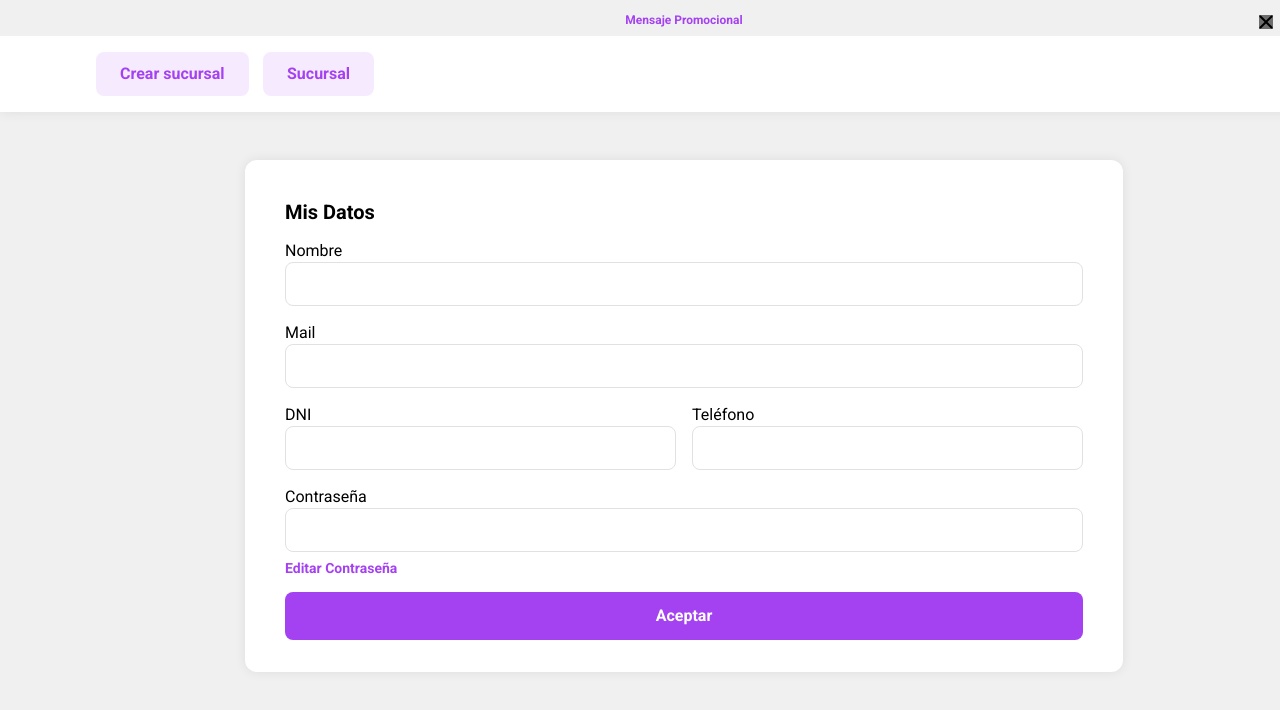
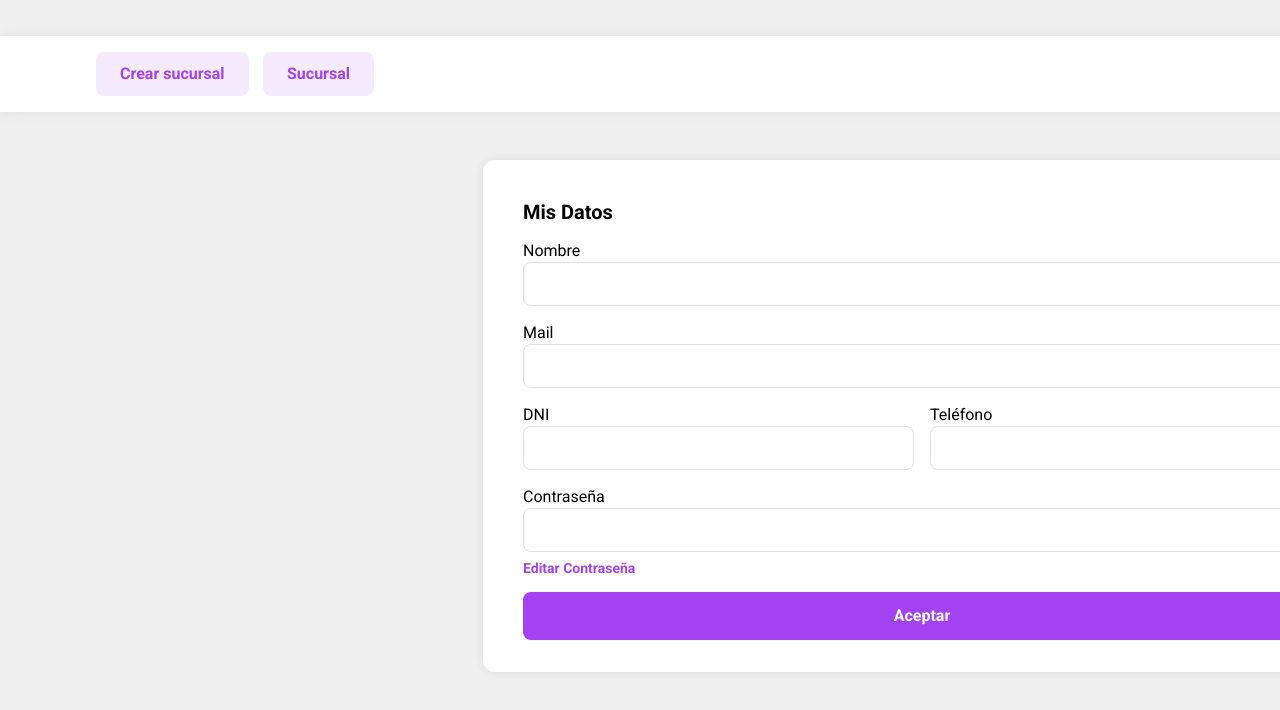
Before and after one commit to lucashaendel/webAPP-Reserva-de-turno, a Next.js app: page /user/profile in a window 1280 px wide. Shown: the top 710 px of the page. Built offline with nearby package versions, Linux system fonts and the light colour scheme.

Commit message:
se arreglo vista user profile para 1920

```diff
--- a/pages/user/profile.jsx
+++ b/pages/user/profile.jsx
@@ -6,28 +6,6 @@ const profile = () => {
   return (
     <>
       <Navbar />
-      <div className="topBanner">
-        <div className="txt">
-          <p>Mensaje Promocional</p>
-        </div>
-
-        <div className="userInterface">
-          <Link href="#">
-            <svg
-              width="14"
-              height="14"
-              viewBox="0 0 14 14"
-              fill="none"
-              xmlns="http://www.w3.org/2000/svg"
-            >
-              <path
-                d="M0.731669 13.2929C1.12219 13.6834 1.75536 13.6834 2.14588 13.2929L7 8.43878L11.8541 13.2929C12.2446 13.6834 12.8778 13.6834 13.2683 13.2929L13.2929 13.2683C13.6834 12.8778 13.6834 12.2446 13.2929 11.8541L8.43878 7L13.2929 2.14588C13.6834 1.75536 13.6834 1.12219 13.2929 0.731669L13.2683 0.707107C12.8778 0.316582 12.2446 0.316583 11.8541 0.707107L7 5.56122L2.14588 0.707107C1.75536 0.316582 1.12219 0.316582 0.731669 0.707107L0.707107 0.731669C0.316582 1.12219 0.316583 1.75536 0.707107 2.14588L5.56122 7L0.707107 11.8541C0.316582 12.2446 0.316582 12.8778 0.707107 13.2683L0.731669 13.2929Z"
-                fill="black"
-              />
-            </svg>
-          </Link>
-        </div>
-      </div>
 
       {/*Formulario*/}
       <div className="form">
--- a/styles/components/_userProfile.scss
+++ b/styles/components/_userProfile.scss
@@ -1,84 +1,3 @@
-.topBanner {
-  position: absolute;
-  width: 1368px;
-  height: 36px;
-  left: 0px;
-  top: 0px;
-  background: $grey2;
-}
-.txt {
-  position: absolute;
-  height: 16px;
-  left: 96px;
-  right: 96px;
-  top: calc(50% - 16px / 2 + 2px);
-  display: contents;
-
-  p {
-    /* Body/SemiBold · 12 · 16 */
-
-    font-family: "Roboto";
-    font-style: normal;
-    font-weight: 600;
-    font-size: 12px;
-    line-height: 16px;
-    /* identical to box height, or 133% */
-
-    //display: flex;
-    align-items: center;
-    text-align: center;
-    font-feature-settings: "ss01" on, "case" on;
-
-    /* Principal */
-
-    color: #a442f1;
-  }
-}
-.userInterface {
-  /* User Interface */
-  position: absolute;
-  width: 16px;
-  height: 16px;
-  right: 96px;
-  top: 12px;
-  svg {
-    /* Vector */
-    position: absolute;
-    left: 20.84%;
-    right: 20.83%;
-    top: 20.83%;
-    bottom: 20.83%;
-
-    /* Grey 7 */
-
-    background: $grey7;
-  }
-}
-.navbar {
-  /* Header */
-
-  /* Auto layout */
-
-  display: flex;
-  flex-direction: row;
-  align-items: center;
-  padding: 16px 96px;
-  gap: 14px;
-
-  position: absolute;
-  width: 1368px;
-  height: 76px;
-  left: calc(50% - 1368px / 2);
-  top: 36px;
-
-  /* White */
-
-  background: #ffffff;
-  /* Shadow */
-
-  box-shadow: 0px 0px 12px rgba(0, 0, 0, 0.08);
-}
-
 .form {
   /* Formulario */
   /* Auto layout */
@@ -91,10 +10,10 @@
   position: absolute;
   width: 878px;
   height: 512px;
-  left: 245px;
+  left: 483px; //estaba en 245px
   top: 160px;
   /* White */
-  background: #ffffff;
+  background: $white;
   /* Shadow */
   box-shadow: 0px 0px 12px rgba(0, 0, 0, 0.08);
   border-radius: 12px;
@@ -105,15 +24,9 @@
   width: 798px;
   height: 24px;
   /* SemiBold · 20 · 24 */
-  font-family: "Roboto";
-  font-style: normal;
-  font-weight: 600;
-  font-size: 20px;
-  line-height: 24px;
+  @include semiBold2024;
   /* identical to box height, or 120% */
   font-feature-settings: "zero" on;
-  /* Black */
-  color: #000000;
 
   /* Inside auto layout */
 
@@ -128,11 +41,7 @@
 
   /* Auto layout */
 
-  display: flex;
-  flex-direction: column;
-  align-items: flex-start;
-  padding: 0px;
-  gap: 2px;
+  @include autoLayoutCol(2px);
 
   width: 798px;
   height: 66px;
@@ -148,11 +57,7 @@
 
     /* Auto layout */
 
-    display: flex;
-    flex-direction: row;
-    align-items: center;
-    padding: 0px;
-    gap: 4px;
+    @include autoLayoutCenterRow(4px);
 
     width: 798px;
     height: 20px;
@@ -182,10 +87,10 @@
 
     /* White */
 
-    background: #ffffff;
+    background: $white;
     /* Grey 3 */
 
-    border: 1px solid #e1e1e1;
+    border: 1px solid $grey3;
     border-radius: 8px;
 
     /* Inside auto layout */
@@ -201,11 +106,7 @@
 
   /* Auto layout */
 
-  display: flex;
-  flex-direction: row;
-  align-items: flex-start;
-  padding: 0px;
-  gap: 16px;
+  @include autoLayoutRow(16px);
 
   width: 798px;
   height: 66px;
@@ -222,11 +123,7 @@
 
   /* Auto layout */
 
-  display: flex;
-  flex-direction: column;
-  align-items: flex-start;
-  padding: 0px;
-  gap: 2px;
+  @include autoLayoutCol(2px);
 
   width: 391px;
   height: 66px;
@@ -241,11 +138,7 @@
 
     /* Auto layout */
 
-    display: flex;
-    flex-direction: row;
-    align-items: center;
-    padding: 0px;
-    gap: 4px;
+    @include autoLayoutCenterRow(4px);
 
     width: 391px;
     height: 20px;
@@ -275,10 +168,10 @@
 
     /* White */
 
-    background: #ffffff;
+    background: $white;
     /* Grey 3 */
 
-    border: 1px solid #e1e1e1;
+    border: 1px solid $grey3;
     border-radius: 8px;
 
     /* Inside auto layout */
@@ -294,12 +187,7 @@
 
   /* Auto layout */
 
-  display: flex;
-  flex-direction: column;
-  align-items: flex-start;
-  padding: 0px;
-  gap: 2px;
-
+  @include autoLayoutCol(2px);
   width: 391px;
   height: 66px;
 
@@ -313,11 +201,7 @@
 
     /* Auto layout */
 
-    display: flex;
-    flex-direction: row;
-    align-items: center;
-    padding: 0px;
-    gap: 4px;
+    @include autoLayoutCenterRow(4px);
 
     width: 391px;
     height: 20px;
@@ -347,10 +231,10 @@
 
     /* White */
 
-    background: #ffffff;
+    background: $white;
     /* Grey 3 */
 
-    border: 1px solid #e1e1e1;
+    border: 1px solid $grey3;
     border-radius: 8px;
 
     /* Inside auto layout */
@@ -366,11 +250,7 @@
 
   /* Auto layout */
 
-  display: flex;
-  flex-direction: column;
-  align-items: flex-start;
-  padding: 0px;
-  gap: 8px;
+  @include autoLayoutCol(8px);
 
   width: 798px;
   height: 90px;
@@ -386,11 +266,7 @@
 
     /* Auto layout */
 
-    display: flex;
-    flex-direction: column;
-    align-items: flex-start;
-    padding: 0px;
-    gap: 2px;
+    @include autoLayoutCol(2px);
 
     width: 798px;
     height: 66px;
@@ -406,11 +282,7 @@
 
       /* Auto layout */
 
-      display: flex;
-      flex-direction: row;
-      align-items: center;
-      padding: 0px;
-      gap: 4px;
+      @include autoLayoutCenterRow(4px);
 
       width: 798px;
       height: 20px;
@@ -440,10 +312,10 @@
 
       /* White */
 
-      background: #ffffff;
+      background: $white;
       /* Grey 3 */
 
-      border: 1px solid #e1e1e1;
+      border: 1px solid $grey3;
       border-radius: 8px;
 
       /* Inside auto layout */
@@ -460,11 +332,7 @@
 
   /* Auto layout */
 
-  display: flex;
-  flex-direction: row;
-  align-items: center;
-  padding: 0px;
-  gap: 4px;
+  @include autoLayoutCenterRow(4px);
 
   width: 798px;
   height: 16px;
@@ -485,11 +353,7 @@
 
   /* Semibold · 14 · 16 */
 
-  font-family: "Roboto";
-  font-style: normal;
-  font-weight: 600;
-  font-size: 14px;
-  line-height: 16px;
+  @include semiBold1416;
   /* identical to box height, or 114% */
 
   display: flex;
@@ -498,7 +362,7 @@
 
   /* Principal */
 
-  color: #a442f1;
+  color: $primaryColor;
 
   /* Inside auto layout */
 
@@ -523,9 +387,9 @@
 
   /* Principal */
 
-  background: #a442f1;
+  background: $primaryColor;
   border-radius: 8px;
-  color: #ffffff;
+  color: $white;
 
   /* Inside auto layout */
 
```
